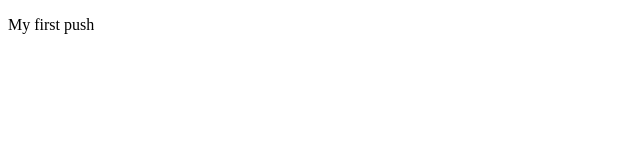
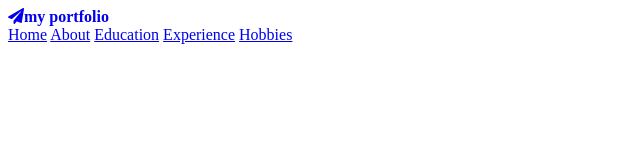
Before and after one commit to Pats101/Portfolio, a plain HTML site: page index.html in a window 1280 px wide. Shown: the whole page, without its empty margins (0-640 px from the left). Drawn offline with Linux system fonts and the light colour scheme.

Commit message:
adding header to index.html

```diff
--- a/index.html
+++ b/index.html
@@ -1,9 +1,39 @@
 <!DOCTYPE html>
 <html>
 <head>
-	<title>Porfolio</title>
+	<meta charset="UTF-8">
+	<meta http-equiv="X-UA-Compatible" content="IE=edge">
+	<meta name="viewport" content="width=device-width, initial-scale=1.0">
+	<title>Portfolio</title>
+
+	<!-- font awesome cdn link -->
+	<link rel="stylesheet" href="https://cdnjs.cloudflare.com/ajax/libs/font-awesome/5.15.4/css/all.min.css">
+
+	<!-- custom css file link -->
+	<link rel="stylesheet" href="css/style.css">
+
+	<!-- custom js file link -->
+	<script src="js/script.js" defer></script>
+
 </head>
 <body>
-	<p>My first push</p>
+
+	<!-- header section begins -->
+
+	<header class="header">
+
+		<a href="#" class="logo"><i class="fas fa-paper-plane">my portfolio</i></a>
+
+		<nav class="navbar">
+			<a href="#home">Home</a>
+			<a href="#about">About</a>
+			<a href="#education">Education</a>
+			<a href="#experience">Experience</a>
+			<a href="#hobbies">Hobbies</a>
+		</nav>
+
+	</header>
+
+	<!-- header section ends -->
 </body>
 </html>
```
Also changed, not shown: css/style.css (added), js/script.js (added).
